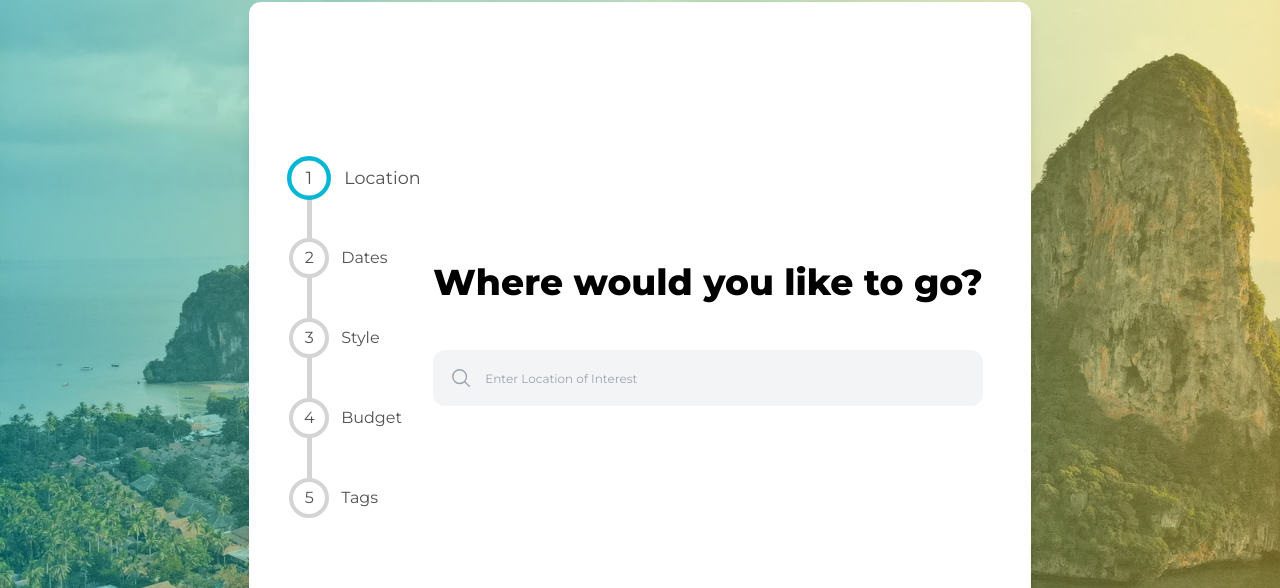
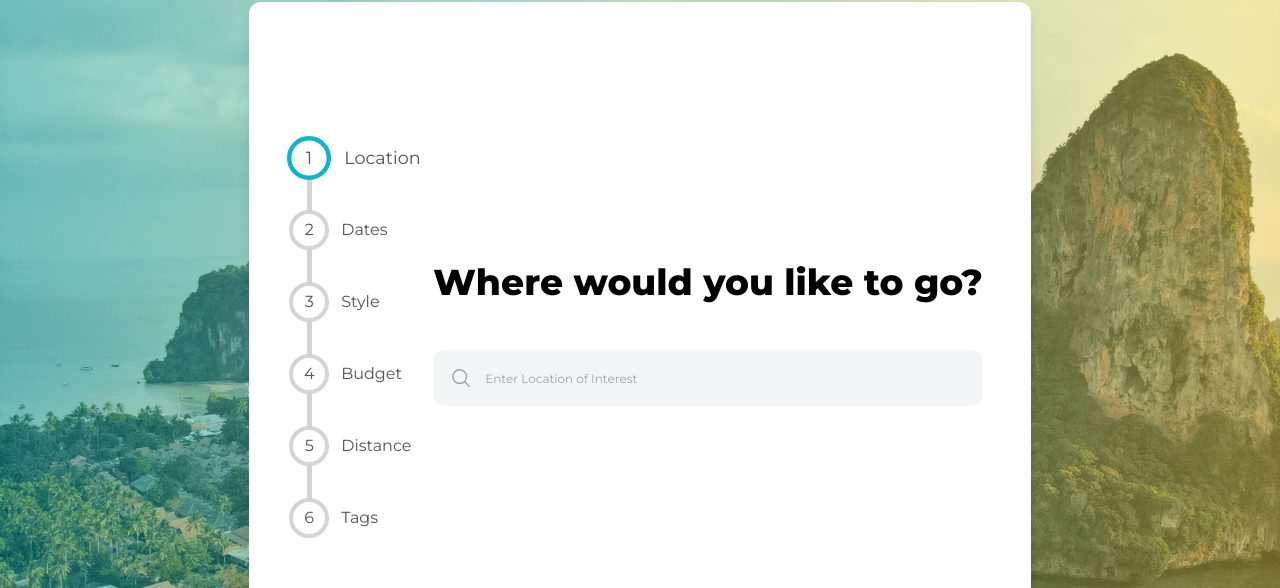
Before and after one commit to Nimbus-ISE/Nimbus-web, a Next.js app in the folder nimbus-web/: page /plan in a window 1280 px wide. Shown: the part 94-682 px from the top of the page. Built offline with nearby package versions, Linux system fonts and the light colour scheme; no server answers.

Commit message:
feat: Added distance input

```diff
--- a/nimbus-web/components/FormsElements/Form.tsx
+++ b/nimbus-web/components/FormsElements/Form.tsx
@@ -12,6 +12,7 @@ const formMapper: { [key: string]: ReactElement<any, any> } = {
     Dates: <DateForm />,
     Style: <LocationInput />,
     Budget: <LocationInput />,
+    Distance: <LocationInput />,
     Tags: <LocationInput />,
 };
 
--- a/nimbus-web/components/PageIndicator/PageIndicator.tsx
+++ b/nimbus-web/components/PageIndicator/PageIndicator.tsx
@@ -28,7 +28,7 @@ const PageIndicator = ({ formArr }: IProps) => {
     return (
         <div
             id="indicator-container"
-            className="relative grid gap-10 w-fit h-full place-items-center shrink-0"
+            className="relative grid gap-8 w-fit h-full place-items-center shrink-0"
         >
             {formArr.map((item, index) => (
                 <Node
--- a/nimbus-web/components/Plan.tsx
+++ b/nimbus-web/components/Plan.tsx
@@ -15,6 +15,7 @@ const formArr: Array<IForm> = [
     { type: "Dates", title: "Select the dates" },
     { type: "Style", title: "What kind of trip?" },
     { type: "Budget", title: "What is your budget?" },
+    { type: "Distance", title: "Select traveling distance" },
     { type: "Tags", title: "Select some tags" },
 ];
 
```
